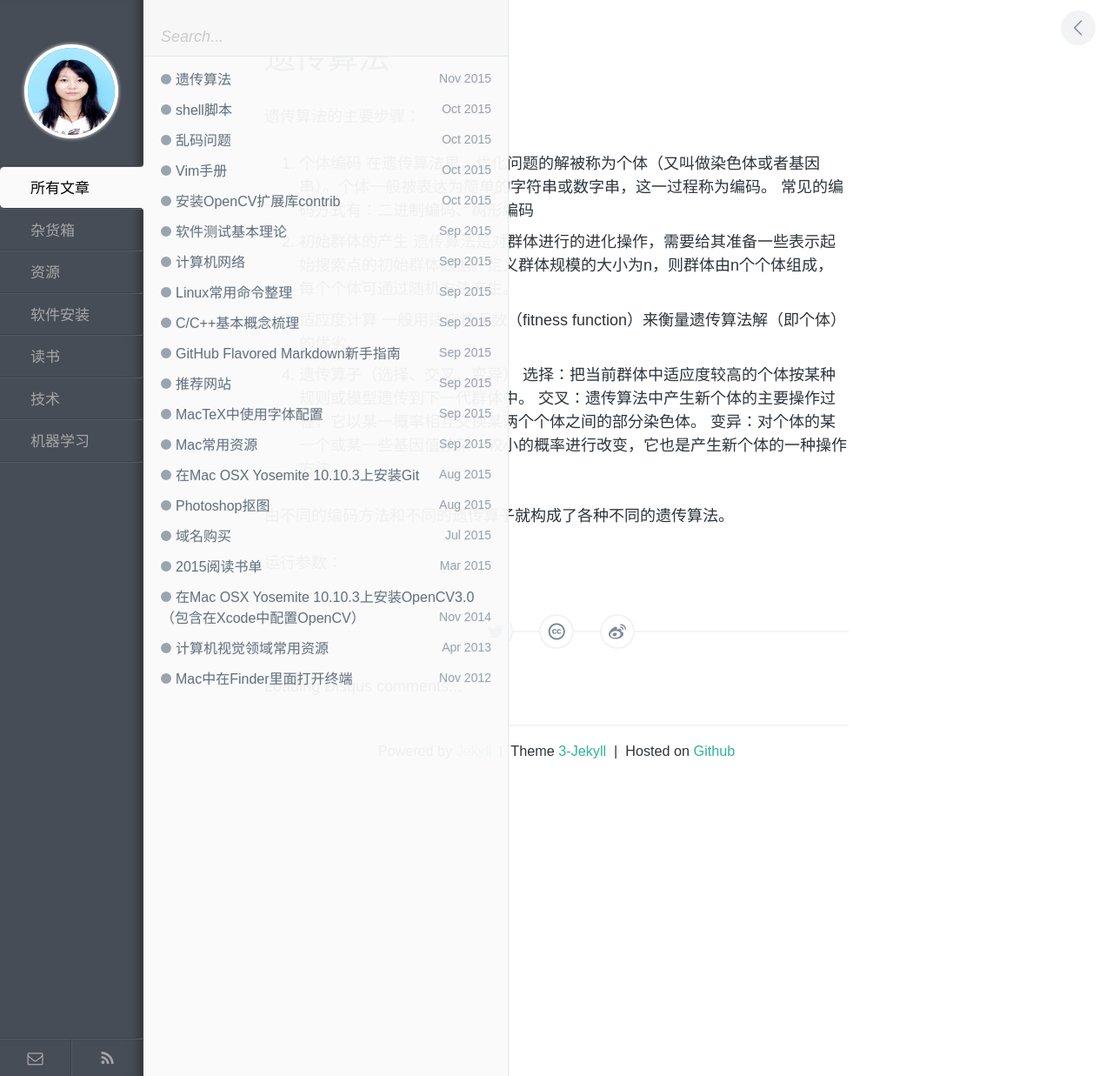
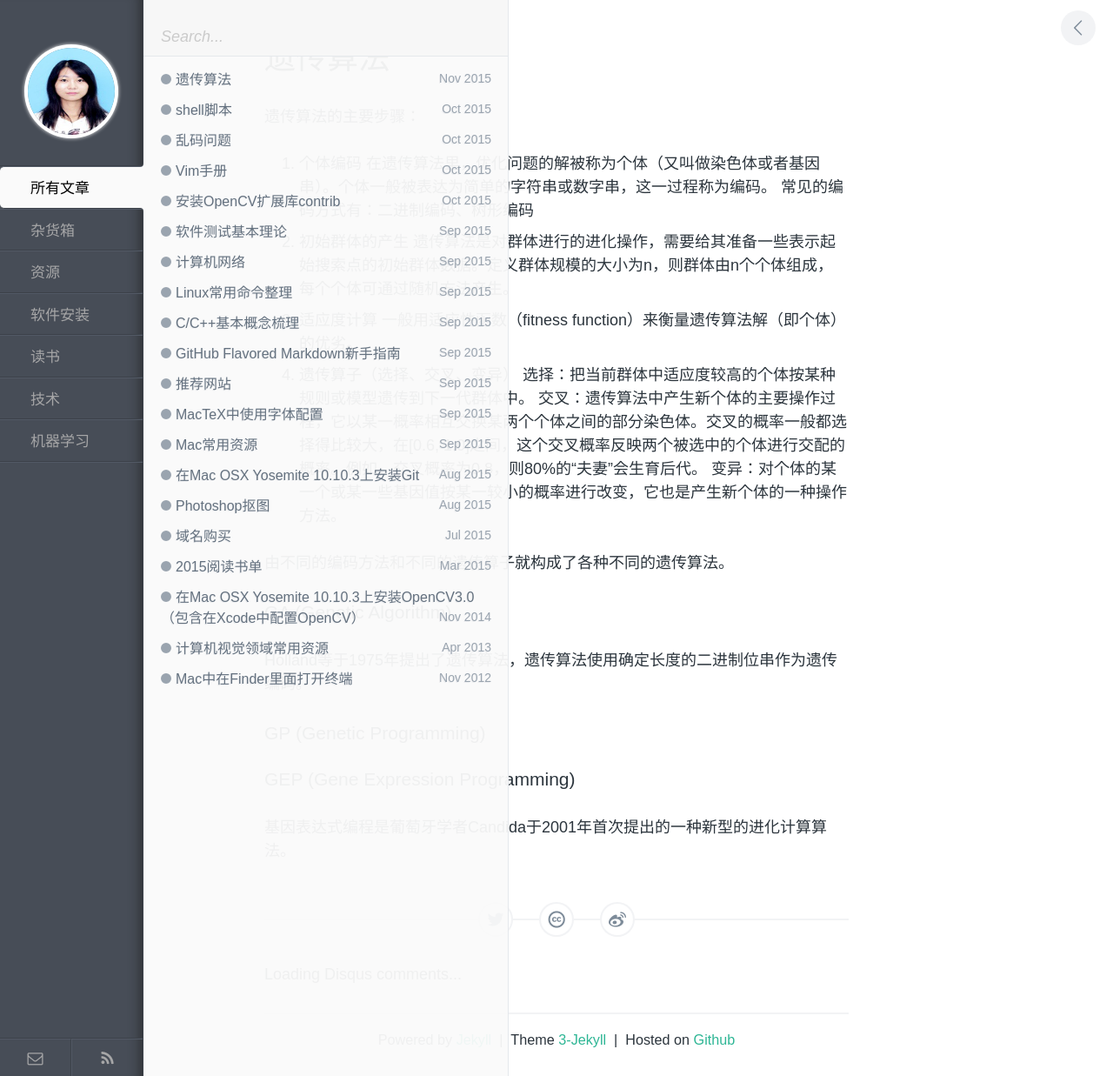
Before and after one commit to zhuyafei/zhuyafei.github.io, a Jekyll site: the page built from _posts/MachineLearning/2015-11-23-GeneticAlgorithm.md, in a window 1280 px wide. Shown: the whole page at 87% size. Built offline with Jekyll 4.4.1, drawn with Linux system fonts in a browser that asks for light colours; comment, search, counter and statistics services are not loaded.

Commit message:
Modify 2015-11-23-GeneticAlgorithm.md

```diff
--- a/_posts/MachineLearning/2015-11-23-GeneticAlgorithm.md
+++ b/_posts/MachineLearning/2015-11-23-GeneticAlgorithm.md
@@ -14,9 +14,15 @@ category: 机器学习
 一般用适应性函数（fitness function）来衡量遗传算法解（即个体）的优劣。
 4. 遗传算子（选择、交叉、变异）
 选择：把当前群体中适应度较高的个体按某种规则或模型遗传到下一代群体中。
-交叉：遗传算法中产生新个体的主要操作过程，它以某一概率相互交换某两个个体之间的部分染色体。
+交叉：遗传算法中产生新个体的主要操作过程，它以某一概率相互交换某两个个体之间的部分染色体。交叉的概率一般都选择得比较大，在[0.6, 1.0]之间，这个交叉概率反映两个被选中的个体进行交配的概率。例如，交叉概率为0.8，则80%的“夫妻”会生育后代。
 变异：对个体的某一个或某一些基因值按某一较小的概率进行改变，它也是产生新个体的一种操作方法。
 
 由不同的编码方法和不同的遗传算子就构成了各种不同的遗传算法。
 
-运行参数：
+### GA (Genetic Algorithm)
+Holland等于1975年提出了遗传算法，遗传算法使用确定长度的二进制位串作为遗传编码。
+
+### GP (Genetic Programming)
+
+### GEP (Gene Expression Programming)
+基因表达式编程是葡萄牙学者Candida于2001年首次提出的一种新型的进化计算算法。
```
